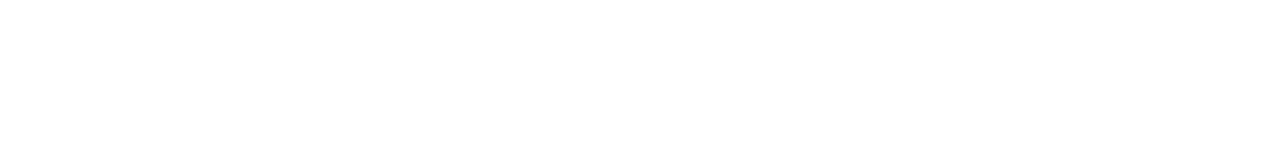
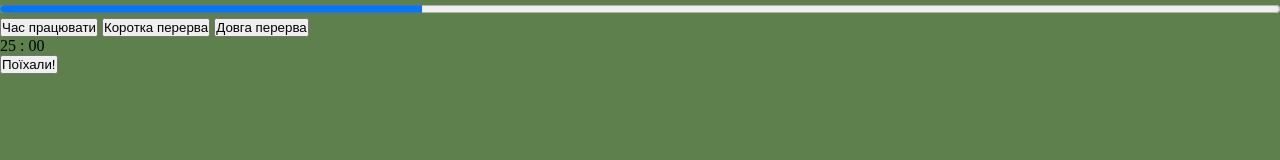
Before and after one commit to IDereviankin/tomato-timer, a website built with Parcel: page index.html in a window 1280 px wide. Built offline with nearby package versions, Linux system fonts and the light colour scheme.

Commit message:
Basic interface structure

```diff
--- a/index.html
+++ b/index.html
@@ -1,10 +1,35 @@
 <!DOCTYPE html>
-<html lang="en">
+<html lang="ua">
 <head>
     <meta charset="UTF-8">
-    <title>Title</title>
+    <meta name="viewport" content="width=device-width, initial-scale=1.0">
+    <meta http-equiv="X-UA-Compatible" content="ie=edge">
+    <title>Tomato Timer</title>
+    <link rel="stylesheet" href="styles.css">
 </head>
 <body>
-
+    <progress id="js-progress" value="0.33"></progress>
+    <div class="timer">
+        <div class="button-group mode-buttons" id="js-mode-buttons">
+            <button data-mode="pomodoro" class="button active mode-button" id="js-pomodoro">
+                Час працювати
+            </button>
+            <button data-mode="shortBreak" class="button mode-button" id="js-short-break">
+                Коротка перерва
+            </button>
+            <button data-mode="longBreak" class="button mode-button" id="js-long-break">
+                Довга перерва
+            </button>
+        </div>
+        <div class="clock" id="js-clock">
+            <span id="js-minutes">25</span>
+            <span class="separator">:</span>
+            <span id="js-seconds">00</span>
+        </div>
+        <button class="main-button" data-action="start" id="js-btn">
+            Поїхали!
+        </button>
+    </div>
+<!--script src="main.js"></--script-->
 </body>
 </html>
--- a/styles.css
+++ b/styles.css
@@ -0,0 +1,19 @@
+:root {
+    --pomadoro: hsl(100, 25%, 40%);
+}
+
+* {
+    padding: 0;
+    margin: 0;
+}
+
+body {
+    width: 100vw;
+    height: 100vh;
+    background-color: var(--pomadoro);
+}
+
+#js-progress {
+    width: 100%;
+    height: 1rem;
+}
```
Also changed, not shown: package.json (added, +8 -0 lines), 1 other file.
